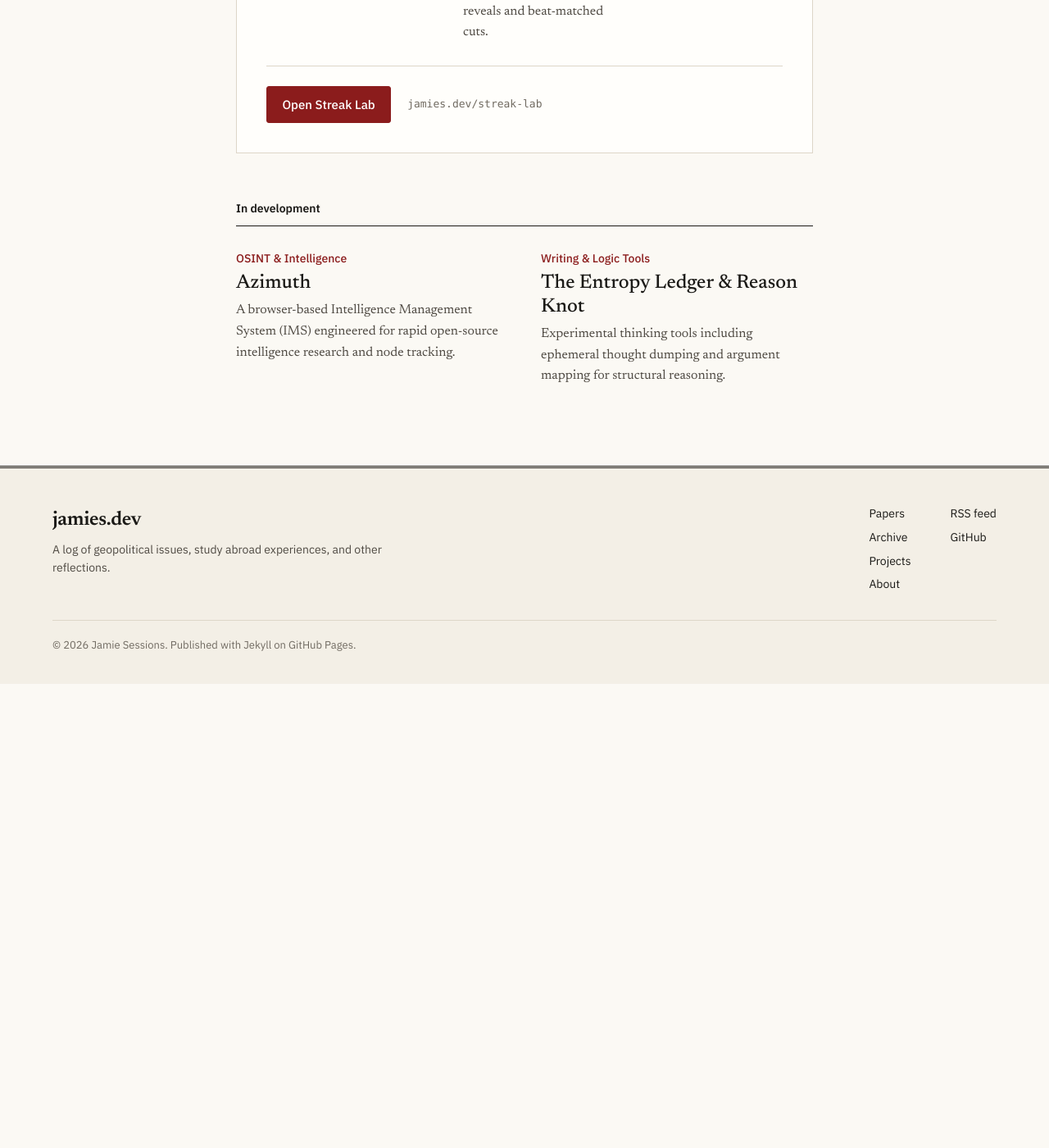
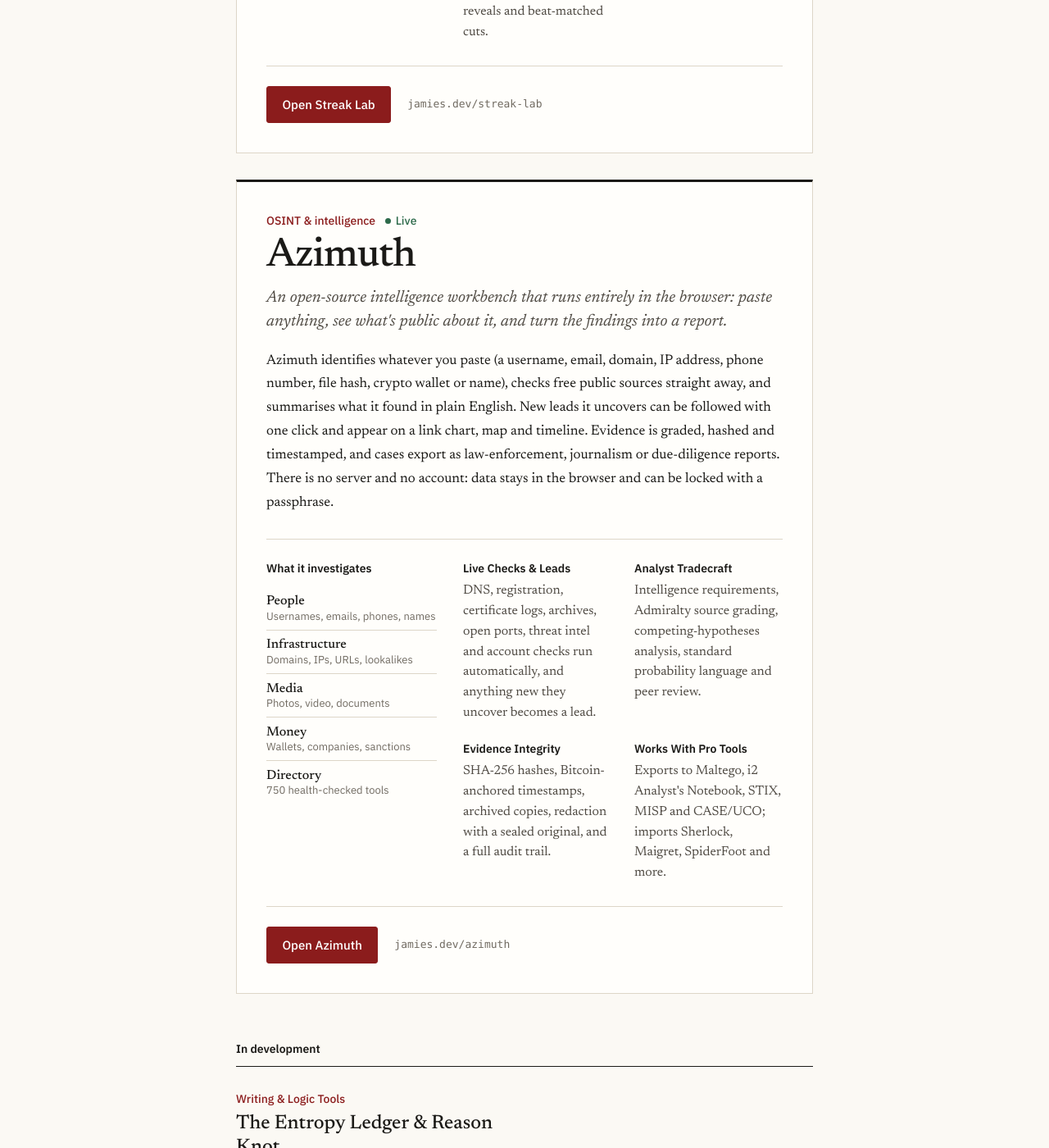
Before and after one commit to cijamie/cijamie.github.io, a Jekyll site: the page built from projects.html, in a window 1280 px wide and 1400 px high, scrolled down 2845 px. Shown: the whole window at 82% size. Built offline with Jekyll 4.4.1, drawn with Linux system fonts in a browser that asks for light colours; comment, search, counter and statistics services are not loaded; before the commit the page ends 3679 px from its top, so only the background shows below that.

Commit message:
Projects: Azimuth is live
Co-Authored-By: Claude Opus 5.5 <noreply@anthropic.com>

```diff
--- a/projects.html
+++ b/projects.html
@@ -172,17 +172,65 @@ permalink: /projects/
         <span class="project-url">jamies.dev/streak-lab</span>
       </p>
     </article>
+
+    <article class="project-feature">
+      <div class="project-feature-head">
+        <p class="project-kind">OSINT &amp; intelligence <span class="status-live">Live</span></p>
+        <h3 class="project-name">
+          <a href="https://jamies.dev/azimuth/" target="_blank" rel="noopener noreferrer">Azimuth</a>
+        </h3>
+        <p class="project-pitch">
+          An open-source intelligence workbench that runs entirely in the browser: paste anything, see what's public about it, and turn the findings into a report.
+        </p>
+      </div>
+
+      <p class="project-desc">
+        Azimuth identifies whatever you paste (a username, email, domain, IP address, phone number, file hash, crypto wallet or name), checks free public sources straight away, and summarises what it found in plain English. New leads it uncovers can be followed with one click and appear on a link chart, map and timeline. Evidence is graded, hashed and timestamped, and cases export as law-enforcement, journalism or due-diligence reports. There is no server and no account: data stays in the browser and can be locked with a passphrase.
+      </p>
+
+      <div class="project-detail-grid">
+        <div class="project-languages">
+          <h4 class="project-subhead">What it investigates</h4>
+          <ul class="lang-list">
+            <li><strong>People</strong> <span>Usernames, emails, phones, names</span></li>
+            <li><strong>Infrastructure</strong> <span>Domains, IPs, URLs, lookalikes</span></li>
+            <li><strong>Media</strong> <span>Photos, video, documents</span></li>
+            <li><strong>Money</strong> <span>Wallets, companies, sanctions</span></li>
+            <li><strong>Directory</strong> <span>750 health-checked tools</span></li>
+          </ul>
+        </div>
+
+        <dl class="feature-list">
+          <div>
+            <dt>Live Checks &amp; Leads</dt>
+            <dd>DNS, registration, certificate logs, archives, open ports, threat intel and account checks run automatically, and anything new they uncover becomes a lead.</dd>
+          </div>
+          <div>
+            <dt>Analyst Tradecraft</dt>
+            <dd>Intelligence requirements, Admiralty source grading, competing-hypotheses analysis, standard probability language and peer review.</dd>
+          </div>
+          <div>
+            <dt>Evidence Integrity</dt>
+            <dd>SHA-256 hashes, Bitcoin-anchored timestamps, archived copies, redaction with a sealed original, and a full audit trail.</dd>
+          </div>
+          <div>
+            <dt>Works With Pro Tools</dt>
+            <dd>Exports to Maltego, i2 Analyst's Notebook, STIX, MISP and CASE/UCO; imports Sherlock, Maigret, SpiderFoot and more.</dd>
+          </div>
+        </dl>
+      </div>
+
+      <p class="project-actions">
+        <a href="https://jamies.dev/azimuth/" class="button" target="_blank" rel="noopener noreferrer">Open Azimuth</a>
+        <span class="project-url">jamies.dev/azimuth</span>
+      </p>
+    </article>
   </section>
 
   <section class="project-group" aria-labelledby="dev-heading">
     <h2 id="dev-heading" class="section-heading">In development</h2>
 
     <ul class="project-roadmap">
-      <li class="roadmap-item">
-        <p class="project-kind">OSINT &amp; Intelligence</p>
-        <h3 class="roadmap-name">Azimuth</h3>
-        <p class="roadmap-desc">A browser-based Intelligence Management System (IMS) engineered for rapid open-source intelligence research and node tracking.</p>
-      </li>
       <li class="roadmap-item">
         <p class="project-kind">Writing &amp; Logic Tools</p>
         <h3 class="roadmap-name">The Entropy Ledger &amp; Reason Knot</h3>
```
